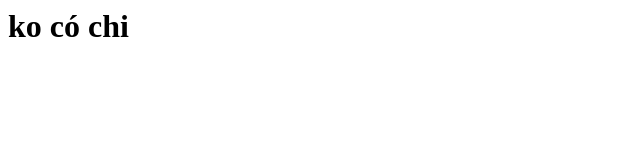
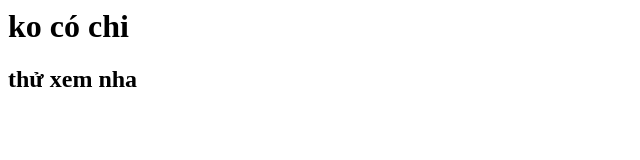
Before and after one commit to ho-hai-ha/study, a plain HTML site: page index.html in a window 1280 px wide. Shown: the whole page, without its empty margins (0-640 px from the left). Drawn offline with Linux system fonts and the light colour scheme.

Commit message:
Update index.html

```diff
--- a/index.html
+++ b/index.html
@@ -1 +1,2 @@
 <h1>ko có chi</h1>
+<h2> thử xem nha<h2>
```
